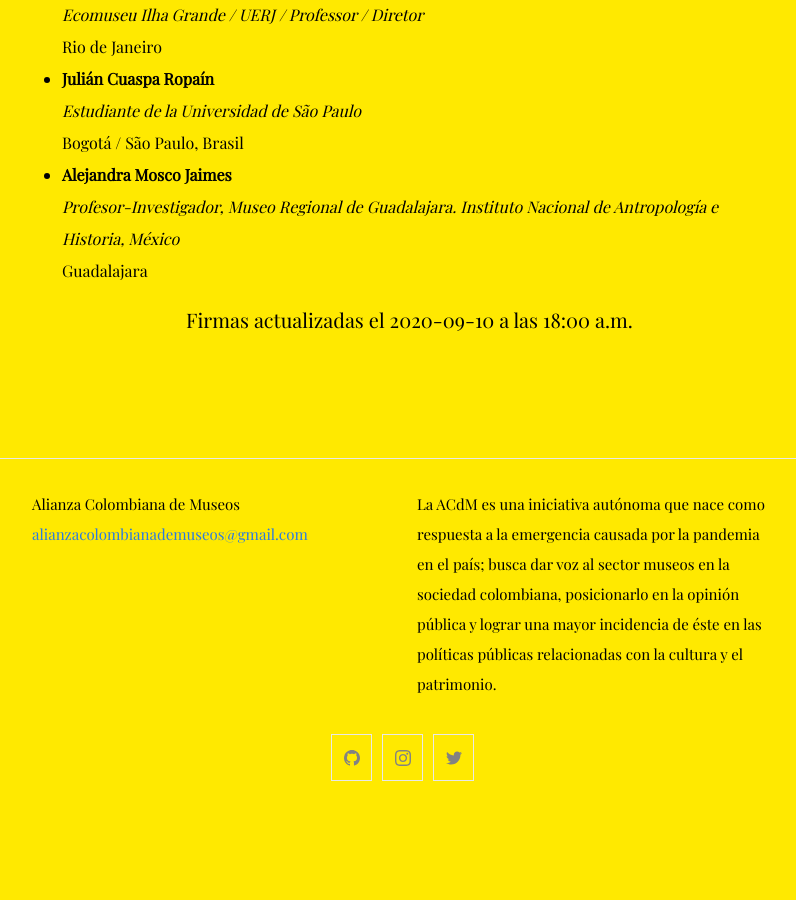
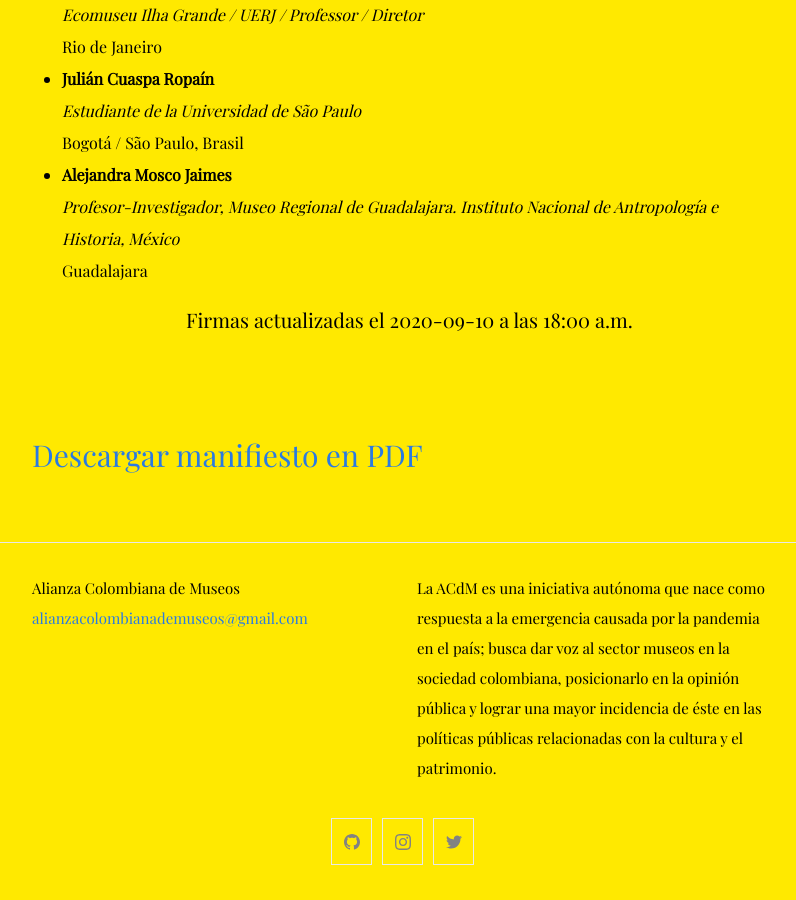
Before and after one commit to alianzacolombianademuseos/paginaweb, a Jekyll site: the page built from paginas/manifiesto.md, in a window 1280 px wide and 900 px high, scrolled down 9914 px. Shown: the whole window, without its empty margins (238-1034 px from the left). Built offline with Jekyll 4.4.1, drawn with Linux system fonts in a browser that asks for light colours; before the commit the page ends 10730 px from its top, so only the background shows below that.

Commit message:
agregar manifiesto en pdf descargable

```diff
--- a/paginas/manifiesto.md
+++ b/paginas/manifiesto.md
@@ -56,3 +56,6 @@ Firmado en septiembre de 2020, en medio de la cuarentena, por:
 </ul>
 
 >Firmas actualizadas el 2020-09-10 a las 18:00 a.m.
+
+
+[Descargar manifiesto en PDF](https://alianzacolombianademuseos.co/assets/docs/Manifiesto_ACdM.pdf)
```
